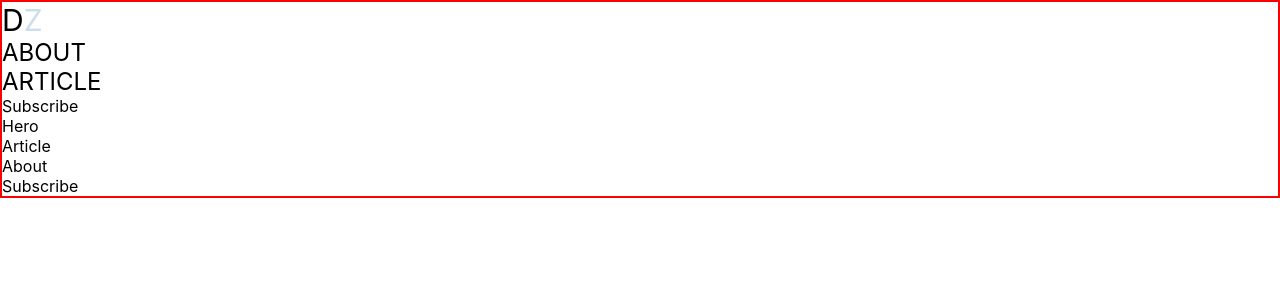
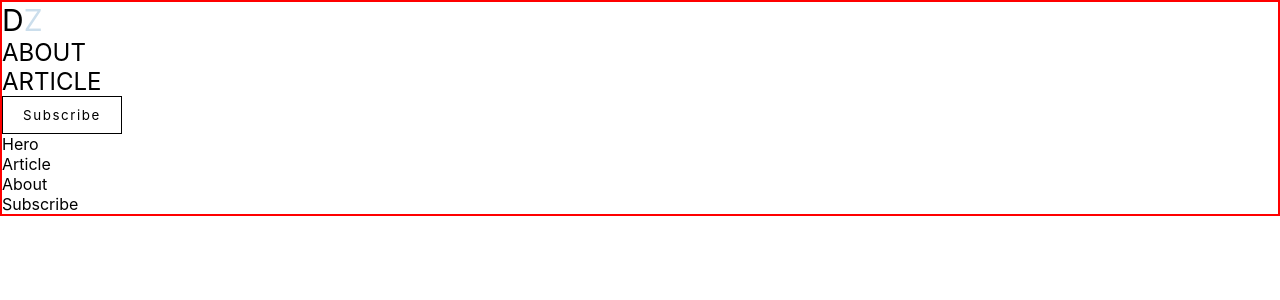
Before and after one commit to ThembaMtshelwane/assignment-1, a React app: page / in a window 1280 px wide. Shown: the top 300 px of the page. Built offline with nearby package versions, Linux system fonts and the light colour scheme; the HTML template or start-up script is replaced by a standard one.

Commit message:
subscribe button component

```diff
--- /dev/null
+++ b/src/Components/Buttons/SubscribeButton.jsx
@@ -0,0 +1,8 @@
+import React from 'react'
+import './button.css'
+import './subscribeButton.css'
+
+function SubscribeButton() {
+  return <button className="subscribeButton">Subscribe</button>
+}
+export default SubscribeButton
--- /dev/null
+++ b/src/Components/Buttons/button.css
@@ -0,0 +1,6 @@
+button {
+  padding: 10px 20px;
+  border: 1px solid;
+  background-color: white;
+  letter-spacing: 0.1rem;
+}
--- /dev/null
+++ b/src/Components/Buttons/subscribeButton.css
@@ -0,0 +1,3 @@
+.subscribeButton {
+  background-color: transparent;
+}
--- a/src/Components/Navbar/Navbar.jsx
+++ b/src/Components/Navbar/Navbar.jsx
@@ -1,5 +1,6 @@
 import AboutLink from '../Links/AboutLink'
 import ArticleLink from '../Links/ArticleLink'
+import SubscribeButton from '../Buttons/SubscribeButton'
 // import styles from './navbar.module.css'
 import logoStyles from './logo.module.css'
 
@@ -19,7 +20,9 @@ function Navbar() {
           <ArticleLink />
         </li>
 
-        <li>Subscribe</li>
+        <li>
+          <SubscribeButton />
+        </li>
       </ul>
     </nav>
   )
```
